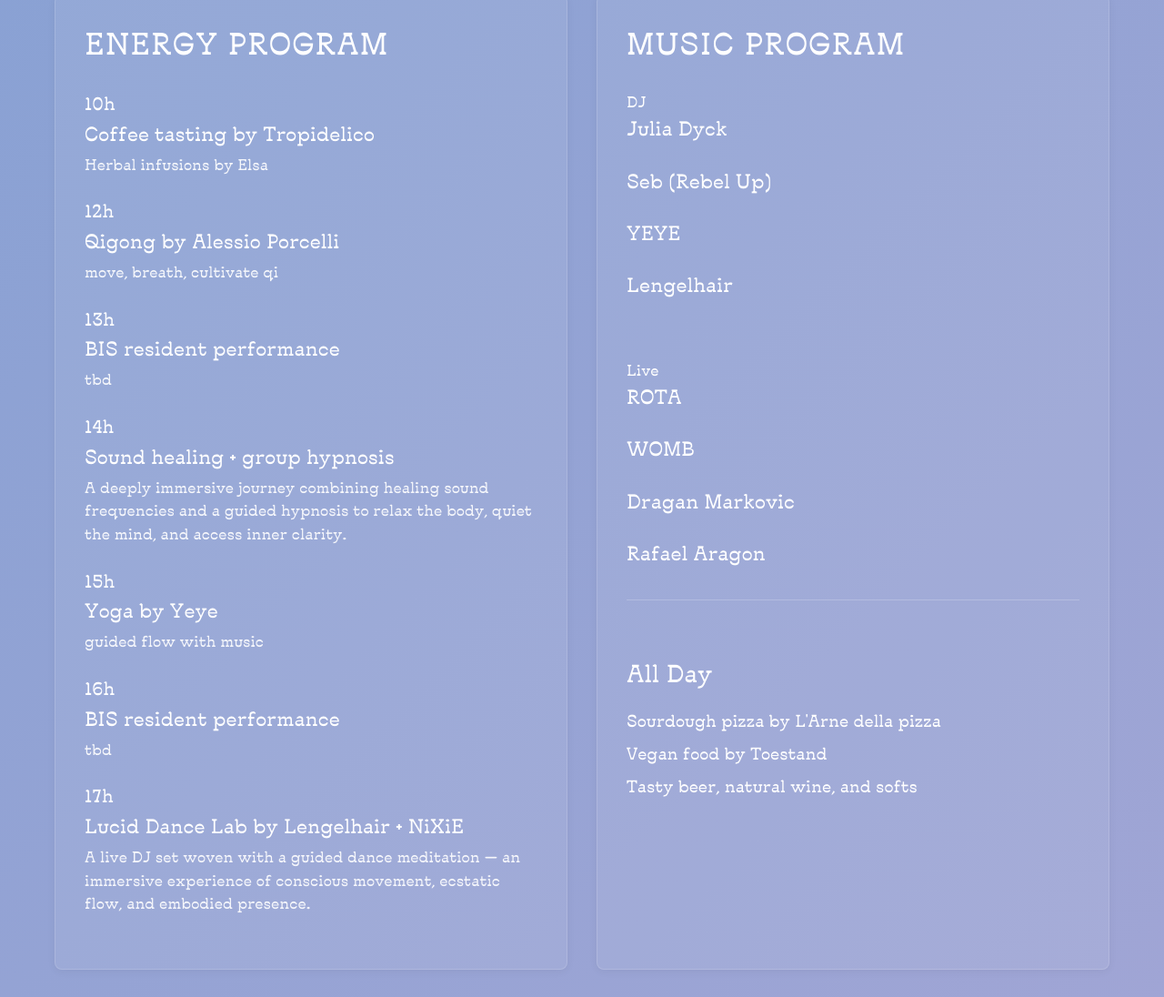
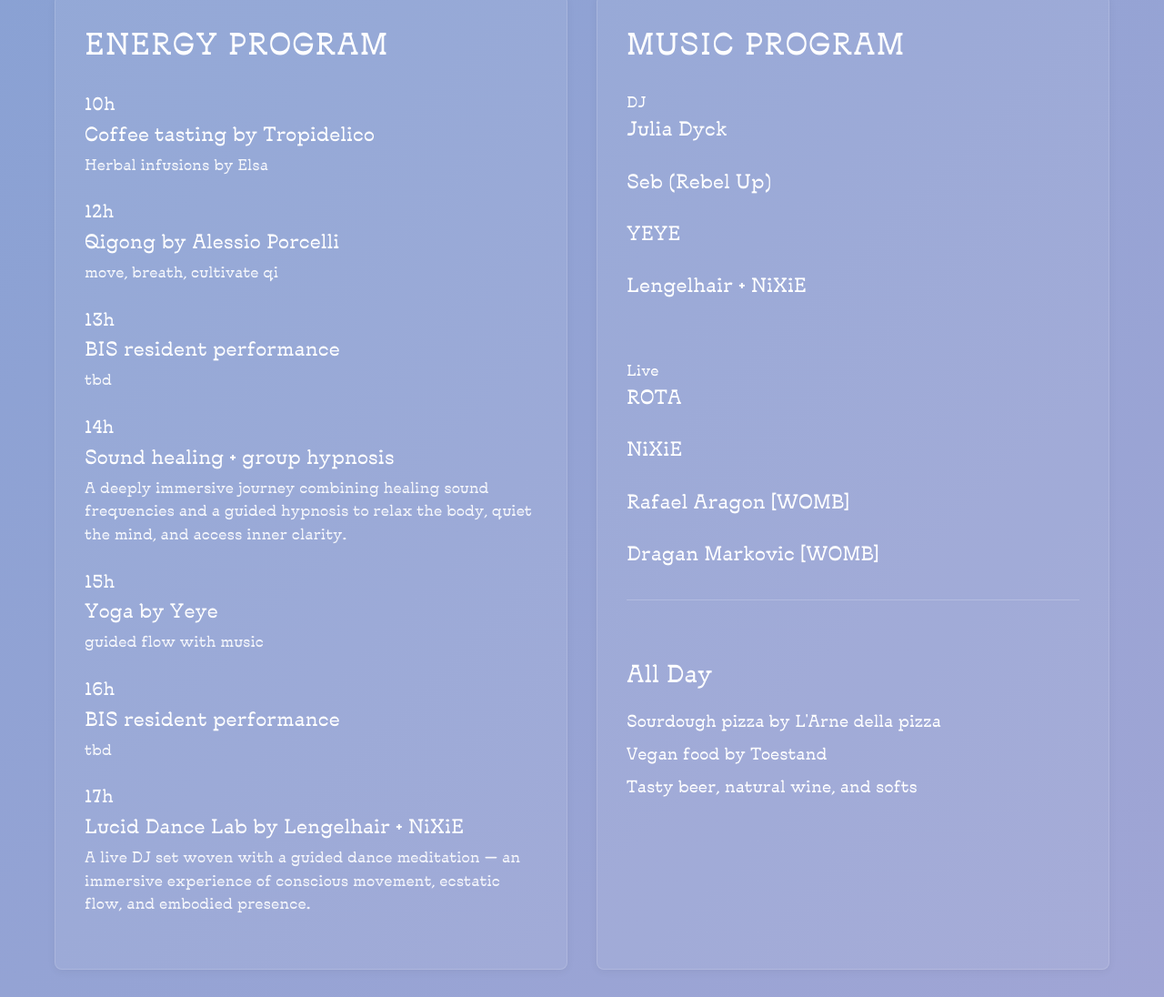
Before and after one commit to vanmarkic/eeee-festival, a plain HTML site: page index.html in a window 1280 px wide. Shown: the part 3434-4530 px from the top of the page at 91% size. Drawn offline with Linux system fonts and the light colour scheme.

Commit message:
Update program lineup with artist collaborations and correct names for consistency

```diff
--- a/index.html
+++ b/index.html
@@ -267,7 +267,7 @@
                 <div class="program-title">YEYE</div>
               </div>
               <div class="program-item">
-                <div class="program-title">Lengelhair</div>
+                <div class="program-title">Lengelhair + NiXiE</div>
               </div>
             </div>
             <div>
@@ -276,13 +276,13 @@
                 <div class="program-title">ROTA</div>
               </div>
               <div class="program-item">
-                <div class="program-title">WOMB</div>
+                <div class="program-title">NiXiE</div>
               </div>
               <div class="program-item">
-                <div class="program-title">Dragan Markovic</div>
+                <div class="program-title">Rafael Aragon [WOMB]</div>
               </div>
               <div class="program-item">
-                <div class="program-title">Rafael Aragon</div>
+                <div class="program-title">Dragan Markovic [WOMB]</div>
               </div>
             </div>
 
```
